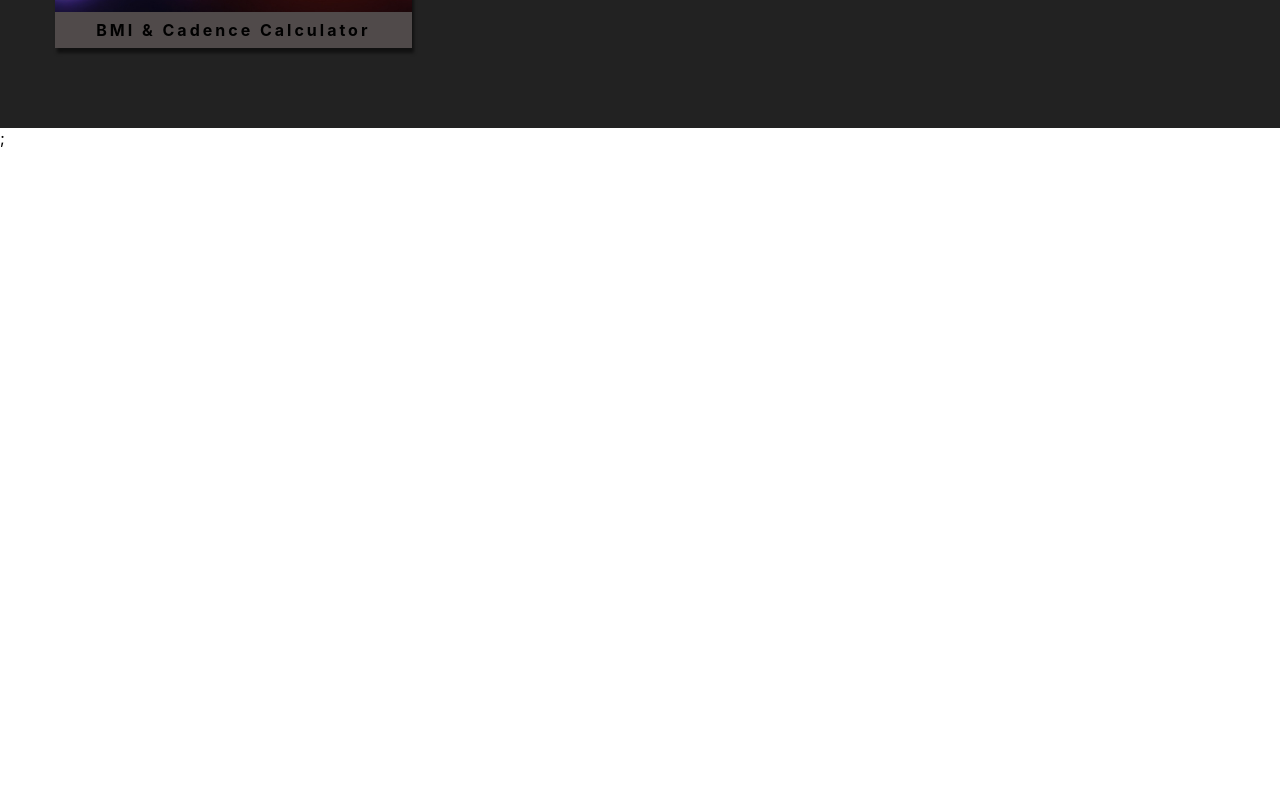
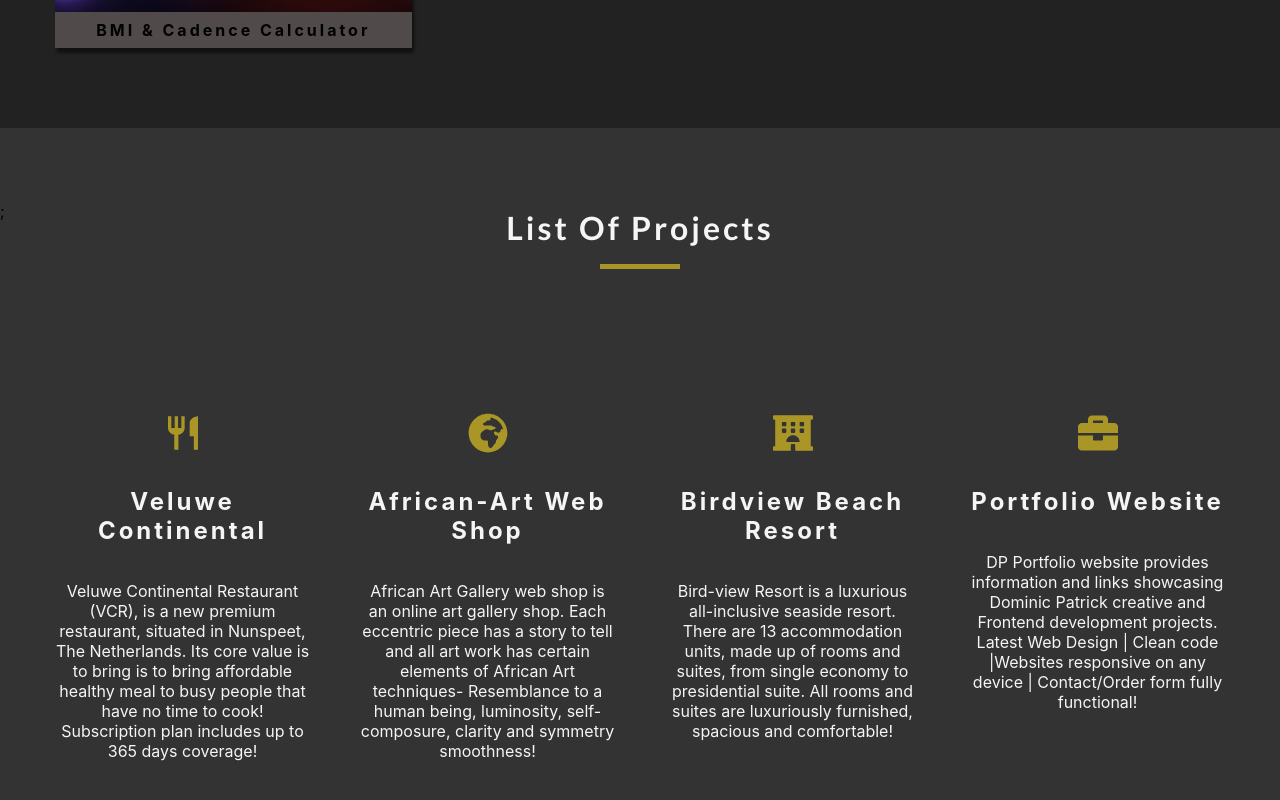
Before and after one commit to DPO80/Portfolio-Site, a React (Create React App) app: page /showcase in a window 1280 px wide. Shown: the part 1597-2397 px from the top of the page. Before the commit the page ends 1745 px from the top, so only its background shows below. Built offline with nearby package versions, Linux system fonts and the light colour scheme.

Commit message:
Today commit

```diff
--- a/src/App.css
+++ b/src/App.css
@@ -3,7 +3,7 @@
   padding: 0;
   box-sizing: border-box;
 }
-
+/* { border: 1px solid red; } */
 .row {
   max-width: 100%;
   margin: 0 auto;
@@ -35,6 +35,7 @@ body {
   line-height: 1.9;
 }
 */
+
 h1 {
   font-size: 3.5em;
   line-height: 1;
@@ -468,6 +469,7 @@ padding-top: 2rem;
 .showcase-bgd {
   border-top: #222 solid;
   background-color: #222;
+  border-bottom: #222 solid;
   padding-top: 15rem;
 }
 
@@ -905,30 +907,70 @@ padding-top: 2rem;
   }
   /*end of Services */
 
+  /* List-of-projects */
+  .projects-col {
+    height: 70px;
+    background: #555555;
+  }
+  .listofprojects {
+    padding: 5rem 0;
+
+  }
+  .listofprojects {
+    text-align: center;
+    background: #333333;
+
+  }
+  .listofprojects-center {
+    width: 90vw;
+    color: whitesmoke;
+    margin: 0 auto;
+    display: grid;
+    grid-template-columns: repeat(auto-fit, minmax(255px, 1fr));
+    grid-row-gap: 3rem;
+    grid-column-gap: 50px;
 
 
-/* ListofProjects.js */
+  }
+  .listofprojects span {
+    display: inline-block;
+    color: var(--primaryColor);
+    font-size: 2.5rem;
+    margin-bottom: 1.5rem;
+  }
+  .listofprojects h6 {
+    letter-spacing: var(--mainSpacing);
+  }
+  .listofprojects p {
+    width: 80%;
+    margin: 0 auto;
+  }
+  @media screen and (min-width: 992px) {
+    .listofprojects-center {
+      width: 95vw;
+      max-width: 1170px;
+    }
+  }
+
+  @media screen and (min-width: 1200px) {
+    .listofprojects p {
+      width: 100%;
+
+    }
+
+  }
+  /*end of list-of-projects
 
 
-.listofprojects-col {
-  height: 600px;
-  padding: 3rem 0;
-  background-color:  rgb(80, 74, 74);
-  margin-top: 3rem;
-  color: whitesmoke;
+.row-col {
+  text-align: center;
 }
 .listofprojects-col i {
   color: #aa9627;
-  padding-right: 3.7em;
+  font-family: 'lato';
+
 }
-
-
-@media screen and (min-width: 992px) {
-  .Projectslist-center {
-    width: 95vw;
-    max-width: 1170px;
-  }
-}
+*/
 /* End of ListofProjecs.js
 
 
@@ -1022,12 +1064,19 @@ input[type=checkbox] {
 .input-text {
   font-size: 15px;
 }
+.footer-row {
+  width: 100%;
+  height: 350px;
+
+}
 
 .footer-social-icon a {
   display: inline-block;
 	font-size: 16px;
   margin-left: 4px;
   padding-right: 2rem;
+
+
 
 }
 .footer-social-icon i {
@@ -1040,11 +1089,10 @@ input[type=checkbox] {
 
 .footer-text {
   margin-bottom: 2rem;
+
 }
-/* Footer
-.footer {
-  background-color: #333333;
-  padding: 50px;
-  font-size: 80%;
+/*.footer-bottom {
+  height: 20px
+  ;
 }
 */
--- a/src/Components/ListofProjects.js
+++ b/src/Components/ListofProjects.js
@@ -1,29 +1,79 @@
 import React, { Component } from 'react';
+import { FaBriefcase, FaCalculator, FaDumbbell, FaGlobeAfrica, FaHotel, FaLaptopCode, FaSpa } from 'react-icons/fa';
+import { MdRestaurant } from 'react-icons/md';
 import Title from './Title';
 
+
 export default class ListofProjects extends Component {
+    state = {
+        listofprojects:[
+         {
+            icon: <MdRestaurant/>,
+            title: "Veluwe Continental",
+            info: 'Veluwe Continental Restaurant (VCR), is a new premium restaurant, situated in Nunspeet, The Netherlands. Its core value is to bring is to bring affordable healthy meal to busy people that have no time to cook! Subscription plan includes up to 365 days coverage!',
+            },
+
+         {
+            icon: <FaGlobeAfrica/>,
+            title: "African-Art Web Shop",
+            info: 'African Art Gallery web shop is an online art gallery shop. Each eccentric piece has a story to tell and all art work has certain elements of African Art techniques- Resemblance to a human being, luminosity, self-composure, clarity and symmetry smoothness!',
+        },
+        {
+            icon:  <FaHotel/>,
+            title: "Birdview Beach Resort",
+            info: 'Bird-view Resort is a luxurious all-inclusive seaside resort. There are 13 accommodation units, made up of rooms and suites, from single economy to presidential suite. All rooms and suites are luxuriously furnished, spacious and comfortable!',
+        },
+        {
+            icon:  < FaBriefcase/>,
+            title: "Portfolio Website",
+            info: 'DP Portfolio website provides information and links showcasing Dominic Patrick creative and Frontend development projects. Latest Web Design | Clean code |Websites responsive on any device | Contact/Order form fully functional!',
+        },
+        {
+            icon:  < FaDumbbell/>,
+            title: "EKOR HiiT30 Fitness & Your Mind",
+            info: 'EKOR HiiT30 is a new 30 minutes high intensity interval training that focuses on physical fitness and mental exercise. Classes are made up of plyometric based workout and cardiovascular fitness, designed to improve strength and build lean muscle!',
+        },
+        {
+            icon:  < FaSpa/>,
+            title: "Wellspring Healthy Lifestyle",
+            info: 'Wellspring healthy lifestyle combines a balanced diet and tips on ways of living that lowers the risk of being seriously ill. Wellspring lifestyle provides users with tips on healthy recipe, physical exercise, preventive healthcare, relationship, environment and social activities!',
+        },
+        {
+            icon:  < FaLaptopCode/>,
+            title: "EKOR Front-End Solutions",
+            info: 'Build complete website with all functionality, E-commerce, SEO friendly URLs and overall users friendly facing features! EKOR frontend solutions provide optimization of web pages for maximum efficiency while maintaining brand consistency across all web pages!',
+        },
+        {
+            icon:  < FaCalculator/>,
+            title: "BMI & Cadence Calculator",
+            info: 'BMI & Cadence App, is part of EKOR HiiT30 workout. The app records how fast members lose weight and keep track of their BMI weight and body fat percentage. It helps EKOR HiiT30 trainers to provide tailored program that fits members right body mass index!',
+        },
+    ]
+};
     render() {
+        return (
+            <div className="projects-col">
+            <section className="listofprojects">
+                <Title title="List Of Projects" />
+                <section>
+                <div className="listofprojects-center">
+                    {this.state.listofprojects.map((item, index ) => {
+            return <article key={index} className="listofprojects">
+                    <span>{item.icon}</span>
+                    <span>{item.icons}</span>
+                    <h6>{item.title}</h6>
+                    <p>{item.info}</p>
 
-        return (
-            <>
 
-            <section className="Projects-list">
-                <div className="Projectslist-center">
-                <div className="listofprojects-col">
-                <Title title="List-Of-Projects"/>
-                <h5 style={{paddingLeft: '23em',fontFamily: 'lato'}}><i className="fa fa-square" aria-hidden="true"/>Veluwe continental Restaurant</h5>
-                <h5 style={{paddingLeft: '23em',fontFamily: 'lato'}}><i className="fa fa-square" aria-hidden="true"/>African-Art-Gallery Web Shop </h5>
-                <h5 style={{paddingLeft: '23em',fontFamily: 'lato'}}><i className="fa fa-square" aria-hidden="true"/>Birdview Beach Resort</h5>
-                <h5 style={{paddingLeft: '23em',fontFamily: 'lato'}}><i className="fa fa-square" aria-hidden="true"/>Portfolio Website</h5>
-                <h5 style={{paddingLeft: '23em',fontFamily: 'lato'}}><i className="fa fa-square" aria-hidden="true"/>BMI & Cadence Calculator</h5>
-                <h5 style={{paddingLeft: '23em',fontFamily: 'lato'}}><i className="fa fa-square" aria-hidden="true"/>Wellspring Healthy Lifestyle</h5>
-                <h5 style={{paddingLeft: '23em',fontFamily: 'lato'}}><i className="fa fa-square" aria-hidden="true"/>EKOR Front-End Solutions</h5>
-                <h5 style={{paddingLeft: '23em',fontFamily: 'lato'}}><i className="fa fa-square" aria-hidden="true"/>EKOR HiiT Fitness & Your Mind</h5>
-                </div>
-                </div>
+
+                    </article>
+
+                        })}
+                    </div>
             </section>
-            </>
+            </section>
+            </div>
+
         );
-
     }
 }
--- a/src/Components/MoreInfo.js
+++ b/src/Components/MoreInfo.js
@@ -4,10 +4,10 @@ import { Footer, FooterSection, FooterDropDownSection, FooterLinkList } from 're
 export default class MoreInfo extends Component {
     render() {
         return (
-            <div className="row">
+            <div className="footer-row">
                 <div>
 
-               <Footer  size="mega">
+               <Footer className="footer-page"  size="mega">
     <FooterSection className="footer-col" type="middle">
         <FooterDropDownSection title="Contact Me">
             <FooterLinkList>
@@ -43,7 +43,7 @@ export default class MoreInfo extends Component {
         </FooterDropDownSection>
     </FooterSection>
     <FooterSection className="footer-text" type="bottom" >
-        <FooterLinkList>
+        <FooterLinkList className="footer-bottom">
             <a href="/#">Privacy </a>
             <p>Copyright &copy; 2020 by dominicpatrick. All rights reserved. </p>
         </FooterLinkList>
--- a/src/Components/Title.js
+++ b/src/Components/Title.js
@@ -1,4 +1,4 @@
-import React from 'react'
+import React from 'react';
 
 export default function Title({title}) {
     return (
--- a/src/Components/showcase.js
+++ b/src/Components/showcase.js
@@ -1,6 +1,7 @@
 import React from 'react';
 import ShowcaseContainer from '../Components/ShowcaseContainer';
 import DisplayContainer from '../Components/DisplayContainer';
+import ListofProjects from '../Components/ListofProjects';
 
 
 
@@ -10,7 +11,7 @@ const Showcase = () => {
             <div className="showcase-bgd" >
                 <ShowcaseContainer />
                 <DisplayContainer />
-
+                <ListofProjects />
             </div>
 
 
```
